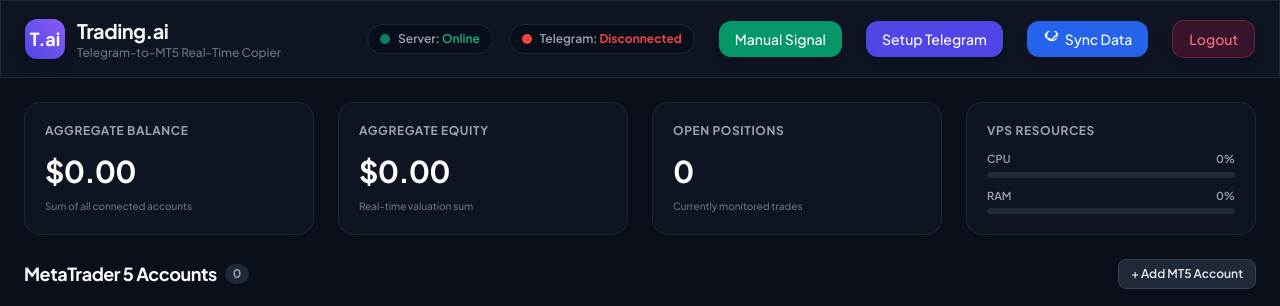
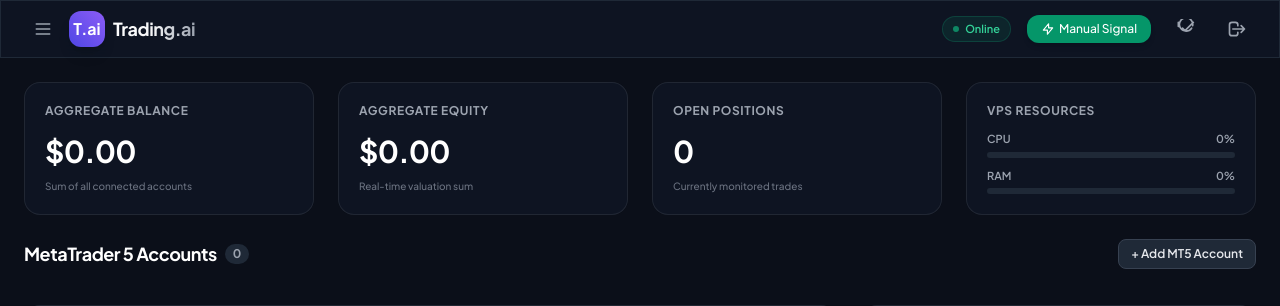
Before and after one commit to abdullahshami9/signal-mt5, a Python web app: template templates/index.html in a window 1280 px wide. Shown: the top 306 px of the page. Run offline with Jinja, Linux system fonts and the light colour scheme; the template is opened without the code that fills it, so the values that code supplies are empty; some libraries are stand-ins or nearby versions.

Commit message:
header UI updated

```diff
--- a/templates/index.html
+++ b/templates/index.html
@@ -67,54 +67,51 @@
 
 <body class="min-h-screen flex flex-col antialiased">
     <!-- Navbar -->
-    <header class="glass sticky top-0 z-40 border-b border-gray-800 px-6 py-4 flex items-center justify-between">
-        <div class="flex items-center space-x-3">
+    <header class="glass sticky top-0 z-40 border-b border-gray-800 px-6 py-2.5 flex items-center justify-between">
+        <div class="flex items-center space-x-2">
+            <button class="p-2 hover:bg-gray-800/60 active:bg-gray-700/60 rounded-full text-gray-400 hover:text-white transition-all focus:outline-none" title="Main Menu">
+                <svg class="w-5 h-5" fill="none" stroke="currentColor" viewBox="0 0 24 24">
+                    <path stroke-linecap="round" stroke-linejoin="round" stroke-width="2" d="M4 6h16M4 12h16M4 18h16"></path>
+                </svg>
+            </button>
             <div
-                class="w-10 h-10 rounded-xl bg-gradient-to-tr from-indigo-600 to-violet-500 flex items-center justify-center font-bold text-lg text-white shadow-lg glow-indigo">
+                class="w-9 h-9 rounded-xl bg-gradient-to-tr from-indigo-600 to-violet-500 flex items-center justify-center font-bold text-base text-white shadow-lg glow-indigo">
                 T.ai
             </div>
-            <div>
-                <h1
-                    class="text-xl font-bold tracking-tight bg-gradient-to-r from-white via-gray-100 to-gray-400 bg-clip-text text-transparent">
-                    Trading.ai</h1>
-                <p class="text-xs text-gray-500 font-medium">Telegram-to-MT5 Real-Time Copier</p>
-            </div>
+            <h1 class="text-lg font-bold tracking-tight bg-gradient-to-r from-white via-gray-100 to-gray-400 bg-clip-text text-transparent">
+                Trading.ai
+            </h1>
         </div>
 
-        <div class="flex items-center space-x-6">
+        <div class="flex items-center space-x-4">
             <!-- Connection Indicators -->
-            <div class="flex items-center space-x-4 text-xs font-semibold">
-                <div class="flex items-center space-x-2 bg-gray-950/40 px-3 py-1.5 rounded-full border border-gray-800">
-                    <span class="w-2.5 h-2.5 rounded-full bg-emerald-500 animate-pulse"></span>
-                    <span class="text-gray-400">Server: <span class="text-emerald-500">Online</span></span>
-                </div>
-
-                <div class="flex items-center space-x-2 bg-gray-950/40 px-3 py-1.5 rounded-full border border-gray-800"
-                    id="telegram-indicator-container">
-                    <span class="w-2.5 h-2.5 rounded-full bg-red-500" id="telegram-dot"></span>
-                    <span class="text-gray-400">Telegram: <span id="telegram-status-text"
-                            class="text-red-500 font-bold">Disconnected</span></span>
+            <div class="flex items-center text-xs font-semibold">
+                <div class="flex items-center space-x-1.5 bg-emerald-500/10 px-2.5 py-1 rounded-full border border-emerald-500/20 text-[11px] text-emerald-400 font-semibold" title="Server Status: Online">
+                    <span class="w-1.5 h-1.5 rounded-full bg-emerald-500 animate-pulse"></span>
+                    <span>Online</span>
                 </div>
             </div>
 
             <button onclick="openManualSignalModal()"
-                class="px-4 py-2 bg-emerald-600 hover:bg-emerald-700 text-white rounded-xl text-sm font-medium transition-all shadow-md hover:scale-[1.02] active:scale-[0.98]">
-                Manual Signal
+                class="px-3.5 py-1.5 bg-emerald-600 hover:bg-emerald-700 text-white rounded-xl text-xs font-medium transition-all shadow-md hover:scale-[1.02] active:scale-[0.98] flex items-center space-x-1">
+                <svg class="w-3.5 h-3.5" fill="none" stroke="currentColor" viewBox="0 0 24 24">
+                    <path stroke-linecap="round" stroke-linejoin="round" stroke-width="2" d="M13 10V3L4 14h7v7l9-11h-7z"></path>
+                </svg>
+                <span>Manual Signal</span>
             </button>
-            <button onclick="openSettingsModal()"
-                class="px-4 py-2 bg-indigo-600 hover:bg-indigo-700 text-white rounded-xl text-sm font-medium transition-all shadow-md hover:scale-[1.02] active:scale-[0.98]">
-                Setup Telegram
-            </button>
-            <button id="sync-btn" onclick="triggerSync()"
-                class="px-4 py-2 bg-blue-600 hover:bg-blue-700 text-white rounded-xl text-sm font-medium transition-all shadow-md hover:scale-[1.02] active:scale-[0.98] flex items-center space-x-1.5">
-                <svg id="sync-icon" class="w-4 h-4 transition-transform duration-500" fill="none" stroke="currentColor" viewBox="0 0 24 24">
+
+            <button id="sync-btn" onclick="triggerSync()" title="Sync Data"
+                class="p-2 hover:bg-gray-800/80 active:bg-gray-700/80 text-gray-400 hover:text-white rounded-full transition-all flex items-center justify-center focus:outline-none">
+                <svg id="sync-icon" class="w-5 h-5 transition-transform duration-500" fill="none" stroke="currentColor" viewBox="0 0 24 24">
                     <path stroke-linecap="round" stroke-linejoin="round" stroke-width="2" d="M4 4v5h.582m15.356 2A8.001 8.001 0 1121.21 7.89M9 11l3 3L22 4"></path>
                 </svg>
-                <span id="sync-btn-text">Sync Data</span>
             </button>
-            <button onclick="handleLogout()"
-                class="px-4 py-2 bg-rose-600/20 hover:bg-rose-600/35 text-rose-400 border border-rose-500/30 rounded-xl text-sm font-medium transition-all shadow-md hover:scale-[1.02] active:scale-[0.98]">
-                Logout
+
+            <button onclick="handleLogout()" title="Logout"
+                class="p-2 hover:bg-gray-800/80 active:bg-gray-700/80 text-gray-400 hover:text-rose-400 rounded-full transition-all flex items-center justify-center focus:outline-none">
+                <svg class="w-5 h-5" fill="none" stroke="currentColor" viewBox="0 0 24 24">
+                    <path stroke-linecap="round" stroke-linejoin="round" stroke-width="2" d="M17 16l4-4m0 0l-4-4m4 4H7m6 4v1a3 3 0 01-3 3H6a3 3 0 01-3-3V7a3 3 0 013-3h4a3 3 0 013 3v1"></path>
+                </svg>
             </button>
         </div>
     </header>
@@ -1047,6 +1044,7 @@
                     const dot = document.getElementById("telegram-dot");
                     const text = document.getElementById("telegram-status-text");
 
+                    if (dot && text) {
                         if (settings.telegram_status === "connected") {
                             dot.className = "w-2.5 h-2.5 rounded-full bg-emerald-500 animate-pulse";
                             text.className = "text-emerald-500 font-bold";
@@ -1059,6 +1057,7 @@
                             dot.className = "w-2.5 h-2.5 rounded-full bg-red-500";
                             text.className = "text-red-500 font-bold";
                             text.innerText = "Disconnected";
+                        }
                     }
                 }
 
@@ -1372,26 +1371,30 @@
             // Disable button during sync
             btn.disabled = true;
             btn.classList.add("opacity-50", "cursor-not-allowed");
-            btnText.innerText = "Syncing...";
+            if (btnText) btnText.innerText = "Syncing...";
+            btn.title = "Syncing...";
             icon.classList.add("animate-spin");
 
             try {
                 const res = await fetch('/api/sync', { method: 'POST' });
                 const data = await res.json();
                 if (res.ok) {
-                    btnText.innerText = "Sync Success!";
-                    btn.classList.replace("bg-blue-600", "bg-emerald-600");
-                    btn.classList.replace("hover:bg-blue-700", "hover:bg-emerald-700");
+                    if (btnText) btnText.innerText = "Sync Success!";
+                    btn.title = "Sync Success!";
+                    btn.classList.add("text-emerald-400");
+                    btn.classList.remove("text-gray-400", "hover:text-white");
                 } else {
-                    btnText.innerText = "Sync Failed!";
-                    btn.classList.replace("bg-blue-600", "bg-rose-600");
-                    btn.classList.replace("hover:bg-blue-700", "hover:bg-rose-700");
+                    if (btnText) btnText.innerText = "Sync Failed!";
+                    btn.title = "Sync Failed!";
+                    btn.classList.add("text-rose-400");
+                    btn.classList.remove("text-gray-400", "hover:text-white");
                     console.error("Sync failed:", data.detail);
                 }
             } catch (err) {
-                btnText.innerText = "Sync Error!";
-                btn.classList.replace("bg-blue-600", "bg-rose-600");
-                btn.classList.replace("hover:bg-blue-700", "hover:bg-rose-700");
+                if (btnText) btnText.innerText = "Sync Error!";
+                btn.title = "Sync Error!";
+                btn.classList.add("text-rose-400");
+                btn.classList.remove("text-gray-400", "hover:text-white");
                 console.error("Network error during sync:", err);
             } finally {
                 icon.classList.remove("animate-spin");
@@ -1399,9 +1402,10 @@
                 setTimeout(() => {
                     btn.disabled = false;
                     btn.classList.remove("opacity-50", "cursor-not-allowed");
-                    btnText.innerText = "Sync Data";
+                    if (btnText) btnText.innerText = "Sync Data";
+                    btn.title = "Sync Data";
                     // Reset class to default
-                    btn.className = "px-4 py-2 bg-blue-600 hover:bg-blue-700 text-white rounded-xl text-sm font-medium transition-all shadow-md hover:scale-[1.02] active:scale-[0.98] flex items-center space-x-1.5";
+                    btn.className = "p-2 hover:bg-gray-800/80 active:bg-gray-700/80 text-gray-400 hover:text-white rounded-full transition-all flex items-center justify-center focus:outline-none";
                 }, 3000);
             }
         }
```
Also changed, not shown: local_storage.db, vendor_transfer/local_storage.db, 2 other files. Lines whose indentation alone changed are shown as unchanged.
